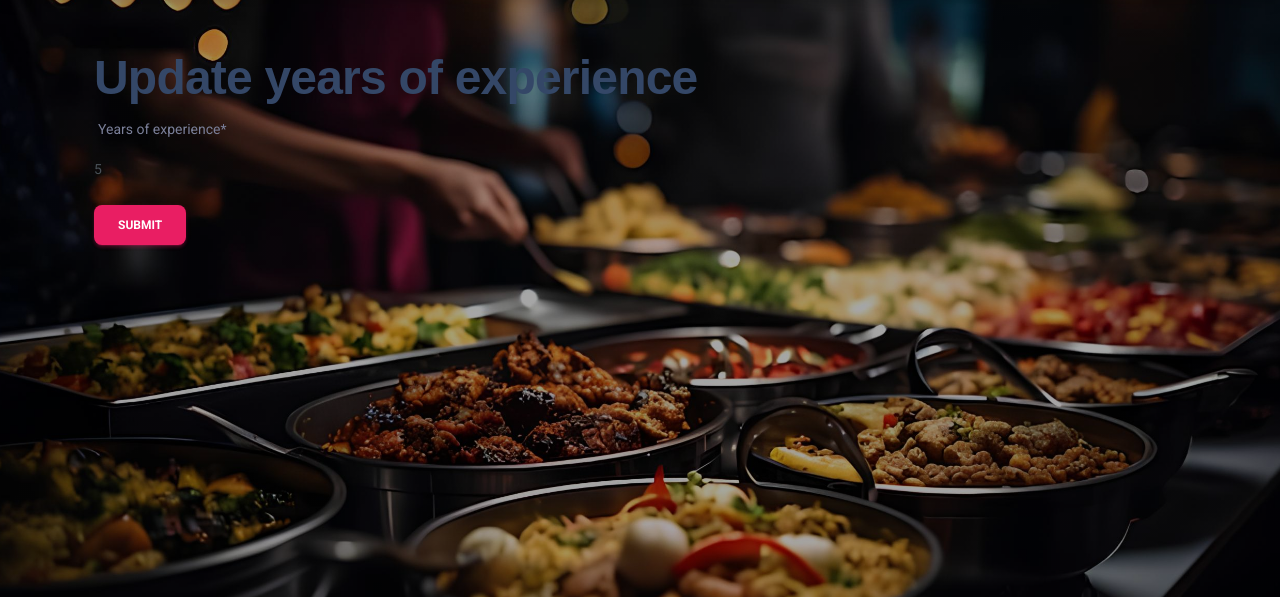
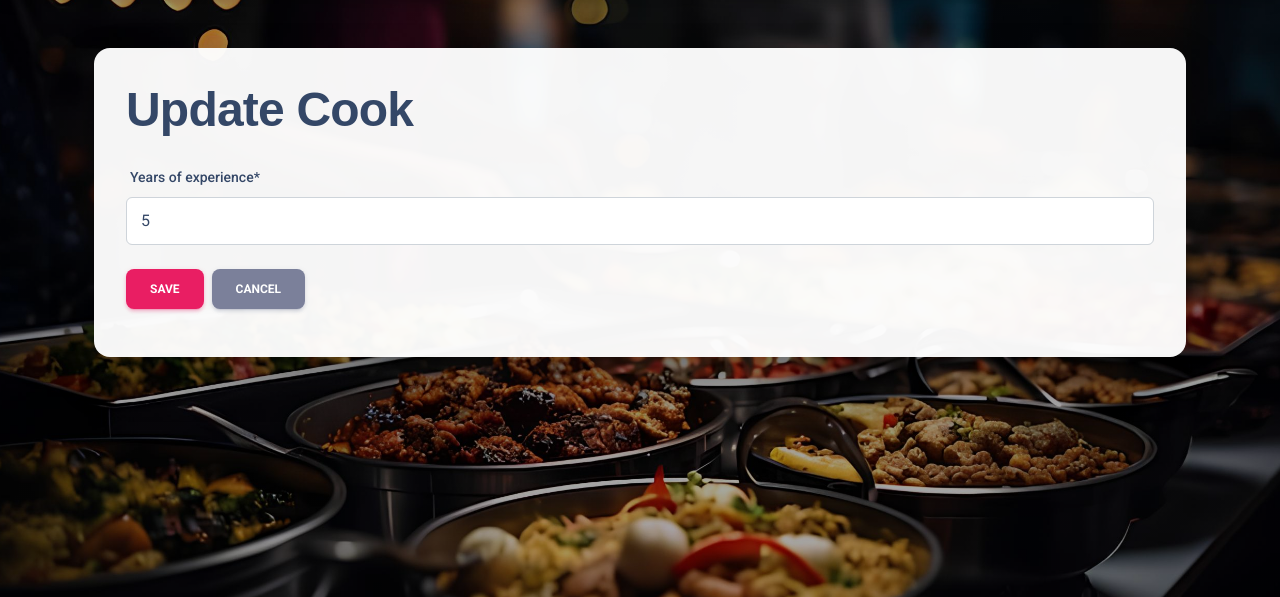
Before and after one commit to StrawHato/kitchen-mate, a Django app: page /kitchen/cooks/1/update/ in a window 1280 px wide. Shown: the part 54-651 px from the top of the page. Run offline with Django 5.2, Linux system fonts and the light colour scheme; a user stored in the database is signed in; data comes from the database, SQL or seed files in the repository; some libraries are stand-ins or nearby versions.

Commit message:
Style cook experiece form

```diff
--- a/templates/kitchen/cook_experience_update.html
+++ b/templates/kitchen/cook_experience_update.html
@@ -2,10 +2,29 @@
 {% load crispy_forms_filters %}
 
 {% block content %}
-  <h1>Update years of experience</h1>
-  <form action="" method="post" novalidate>
-    {% csrf_token %}
-    {{ form|crispy }}
-    <input class="btn btn-primary" type="submit" value="Submit">
-  </form>
+
+  <div class="page-card form-card">
+
+    <h1 class="mb-4">
+      {{ object|yesno:"Update,Create" }} Cook
+    </h1>
+
+    <form method="post" novalidate>
+      {% csrf_token %}
+
+      {{ form|crispy }}
+
+      <div class="d-flex gap-2 mt-4">
+        <button type="submit" class="btn btn-primary">
+          Save
+        </button>
+
+        <a href="{% url 'kitchen:cook-list' %}" class="btn btn-secondary">
+          Cancel
+        </a>
+      </div>
+    </form>
+
+  </div>
+
 {% endblock %}
```
